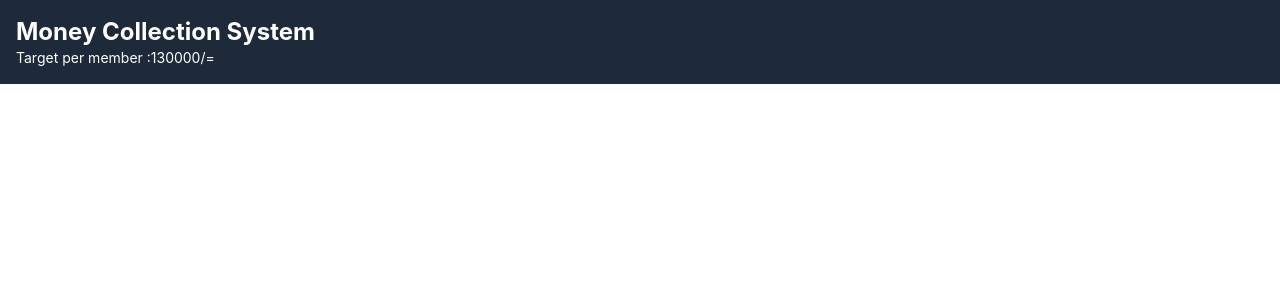
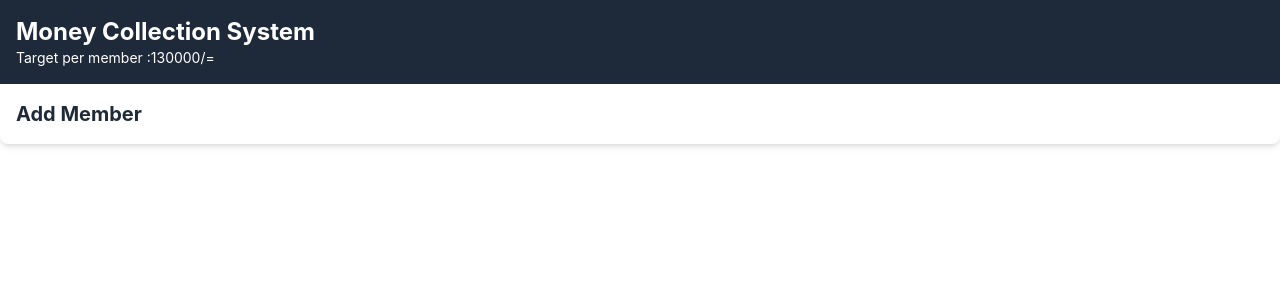
Before and after one commit to joylne15/PotPunch, a React (Vite) app: page / in a window 1280 px wide. Shown: the top 300 px of the page. Built offline with nearby package versions, Linux system fonts and the light colour scheme.

Commit message:
first commit

```diff
--- a/postcss.config.js
+++ /dev/null
@@ -1,5 +0,0 @@
-export default {
-  plugins: {
-    tailwindcss: {},
-  },
-}
--- a/src/App.jsx
+++ b/src/App.jsx
@@ -1,11 +1,12 @@
 import Header from "./components/Header";
+import AddMemberForm from "./components/AddMemberForm";
 import './App.css';
 
 function App() {
   return (
     <div className="App">
       <Header />
-
+      <AddMemberForm />
     </div>
   );
 }
--- a/src/components/AddMemberForm.jsx
+++ b/src/components/AddMemberForm.jsx
@@ -0,0 +1,11 @@
+import React from 'react'
+
+const AddMemberForm = () => {
+  return (
+    <div className="bg-white p-4 rounded-lg shadow-md">
+      <h2 className="text-xl font-bold text-gray-800">Add Member</h2>
+    </div>
+  )
+}
+
+export default AddMemberForm;
```
